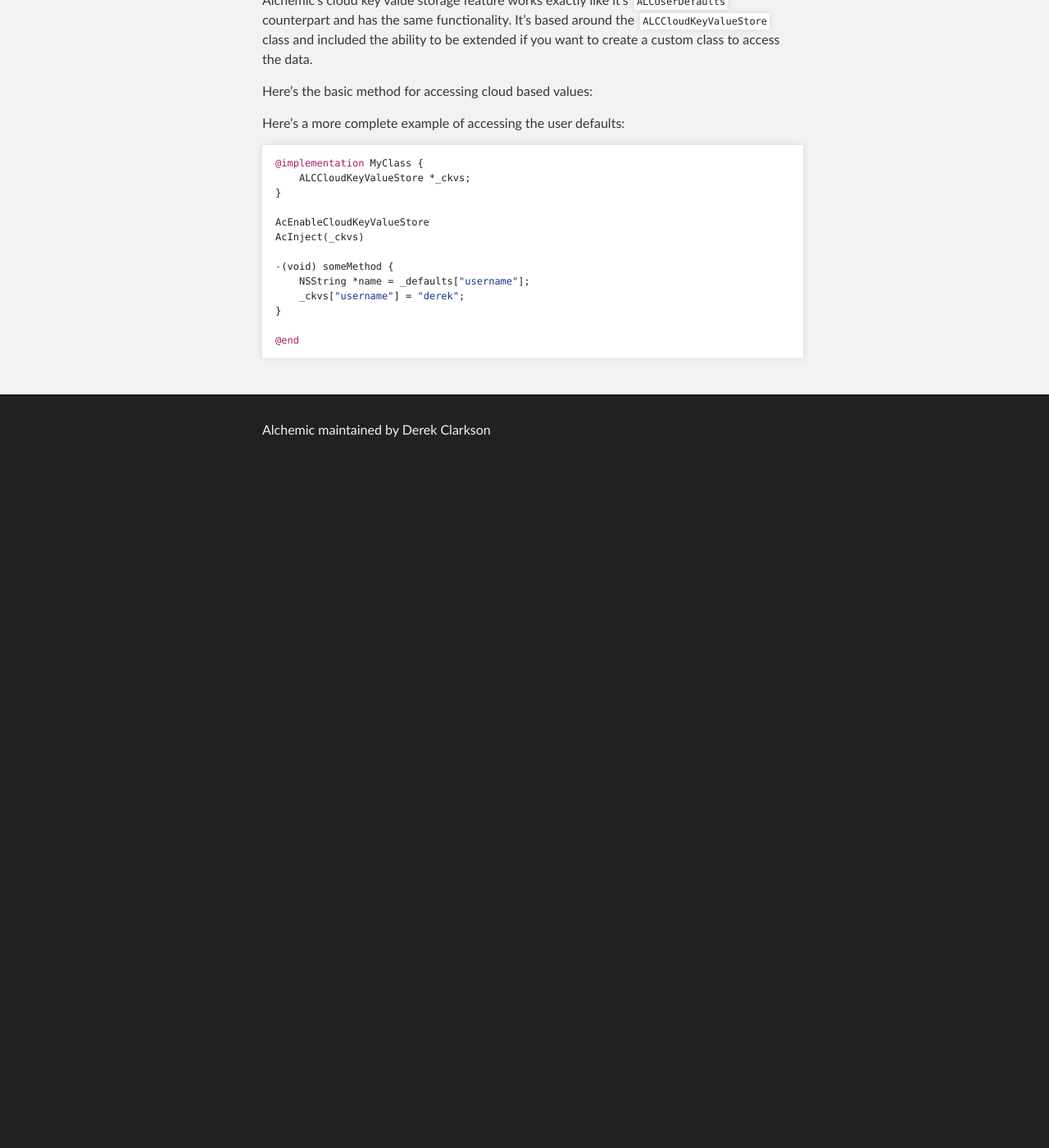
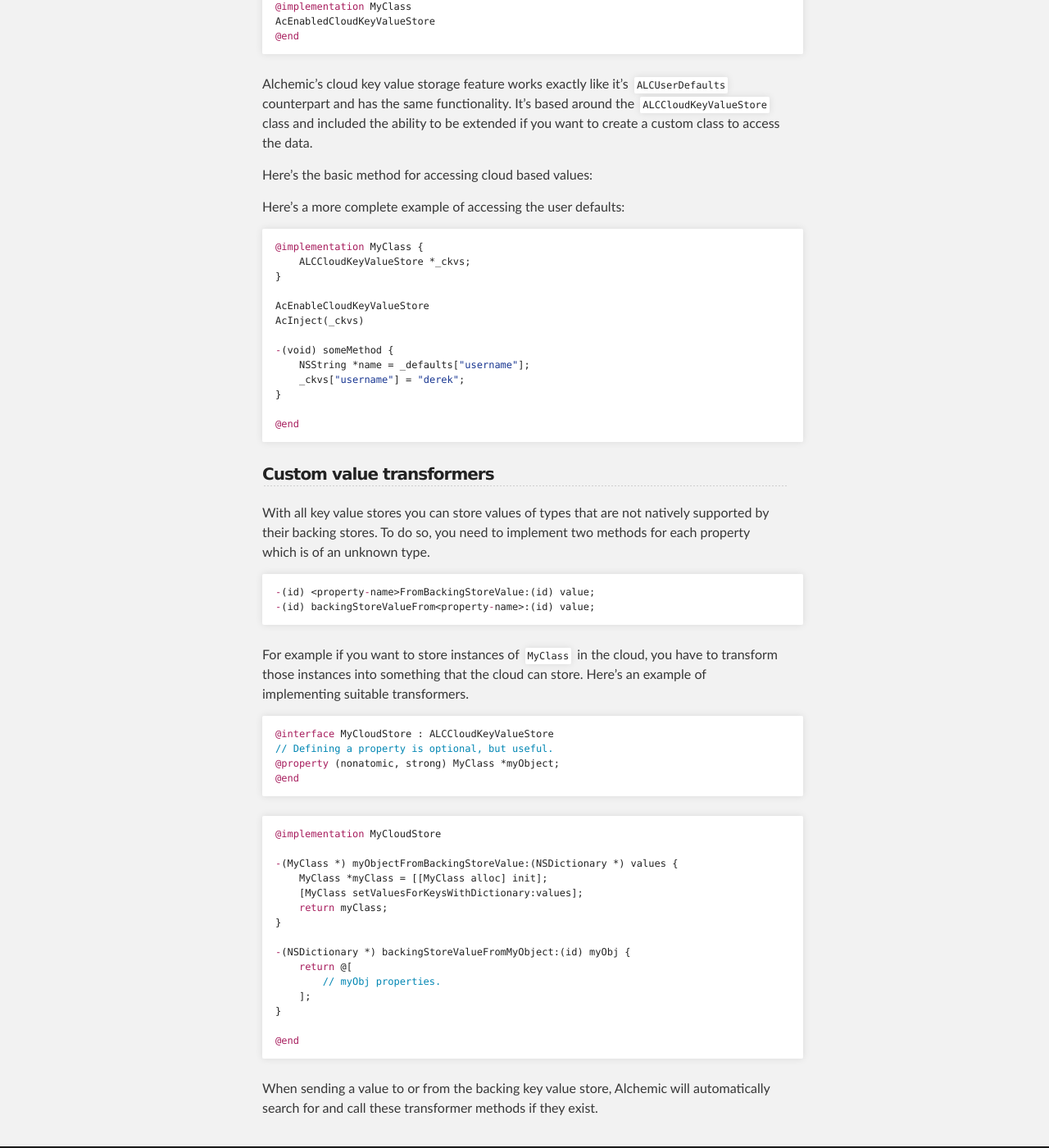
Before and after one commit to drekka/Alchemic, a Jekyll site: the page built from special-features.md, in a window 1280 px wide and 1400 px high, scrolled down 4076 px. Shown: the whole window at 82% size. Built offline with Jekyll 4.4.1, drawn with Linux system fonts in a browser that asks for light colours; before the commit the page ends 4647 px from its top, so only the background shows below that; some of the changed text lies outside the part shown.

Commit message:
Adding transformer doco

````diff
--- a/special-features.md
+++ b/special-features.md
@@ -5,8 +5,10 @@ title: Runtime
  * [Managing the UIApplicationDelegate instance](#managing-the-uiapplicationdelegate-instance)
  * [UIViewControllers and Story Boards](#uiviewcontrollers-and-story-boards)
      * [Initial controller](#initial-controllers)
- * [NSUserDefaults](#nsuserdefaults)
- * [Cloud based key value storage](#cloud-based-key-value-storage)
+ * [Key-Value stores](#key-value-stores)
+     * [NSUserDefaults](#nsuserdefaults)
+     * [Cloud based key value storage](#cloud-based-key-value-storage)
+     * [Custom value transformers](#custom-value-transformers)
 
 # Managing the UIApplicationDelegate instance
 
@@ -69,7 +71,9 @@ __AcWhenReady__ passes the block to Alchemic which doesn't execute it until afte
 
 *Note: If Alchemic has managed to start before __AcWhenReady__  is called, then it will execute the block immediately.*
 
-# NSUserDefaults
+# Key-Value stores
+
+## NSUserDefaults
 
 Alchemic provides a set of tools for automatically managing data which you want stored in the user defaults area. Alchemics user defaults management feature is activated by adding the `AcEnabledUserDefaults` macro to any of your classes. You only need to add it once and Alchemic will automatically find it. For example:
 
@@ -150,7 +154,7 @@ AcInject(_defaults)
 ```
 
 
-# Cloud based key value storage
+## Cloud based key value storage
 
 Apple provides a [cloud base key value storage](https://developer.apple.com/library/prerelease/content/documentation/General/Conceptual/iCloudDesignGuide/Chapters/DesigningForKey-ValueDataIniCloud.html) facility which you can use in your apps. Essentially this works exactly the same was as `NSUserDefaults` except the data is stored in the cloud rather than on the device. This enables a simple mechanism which can synchronise your data (within certain limits) between your devices.
 
@@ -187,3 +191,41 @@ AcInject(_ckvs)
 
 @end
 ```
+
+## Custom value transformers
+
+With all key value stores you can store values of types that are not natively supported by their backing stores. To do so, you need to implement two methods for each property which is of an unknown type.
+
+```objc
+-(id) <property-name>FromBackingStoreValue:(id) value;
+-(id) backingStoreValueFrom<property-name>:(id) value;
+```
+
+For example if you want to store instances of `MyClass` in the cloud, you have to transform those instances into something that the cloud can store. Here's an example of implementing suitable transformers.
+
+```objc
+@interface MyCloudStore : ALCCloudKeyValueStore
+// Defining a property is optional, but useful.
+@property (nonatomic, strong) MyClass *myObject;
+@end
+```
+
+```objc
+@implementation MyCloudStore
+
+-(MyClass *) myObjectFromBackingStoreValue:(NSDictionary *) values {
+    MyClass *myClass = [[MyClass alloc] init];
+    [MyClass setValuesForKeysWithDictionary:values];
+    return myClass;
+}
+
+-(NSDictionary *) backingStoreValueFromMyObject:(id) myObj {
+    return @[
+        // myObj properties.
+    ];
+}
+
+@end
+```
+
+When sending a value to or from the backing key value store, Alchemic will automatically search for and call these transformer methods if they exist.
````
